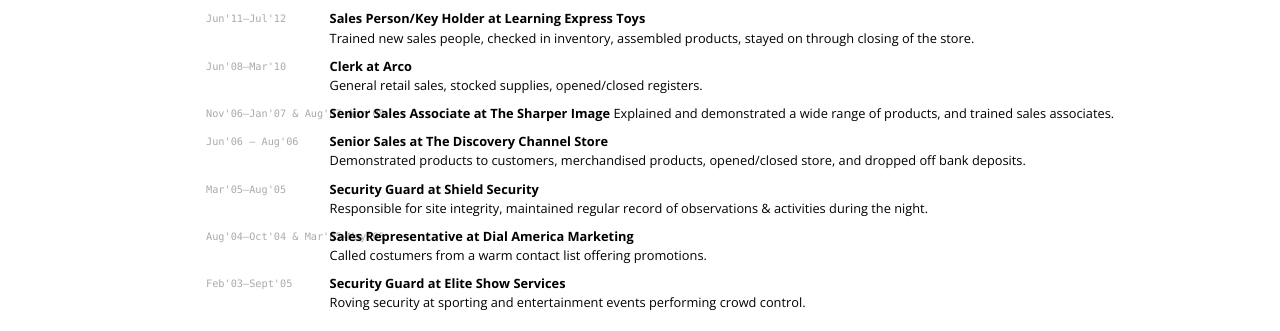
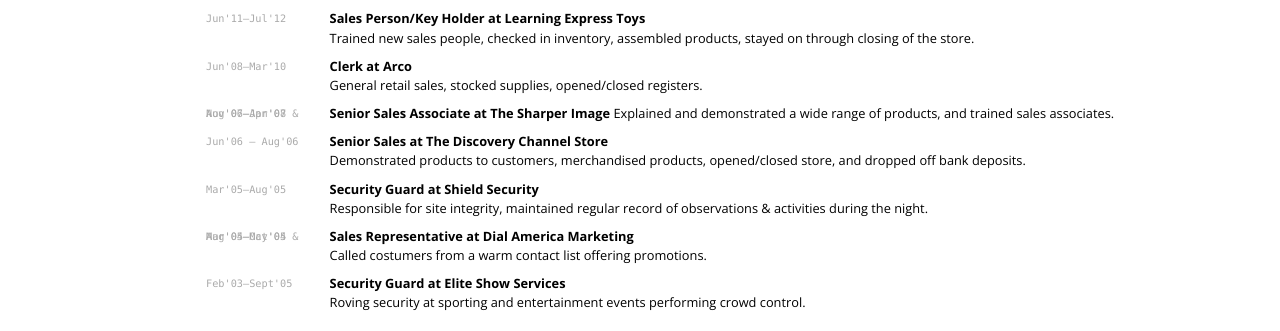
Before and after one commit to bdowlatshahiessf/bdowlatshahiessf.github.io, a Jekyll site: the page built from index.md, in a window 1280 px wide. Shown: the part 1280-1611 px from the top of the page. Built offline with Jekyll 4.4.1, drawn with Linux system fonts in a browser that asks for light colours; nearby versions of some CDN libraries.

```diff
--- a/index.md
+++ b/index.md
@@ -134,7 +134,11 @@ General retail sales, stocked supplies, opened/closed registers.
 
 
 
-`Nov'06–Jan'07 & Aug'07–Apr'08`
+`Nov'06–Jan'07 & `
+
+
+
+`Aug'07–Apr'08`
 
 
 __Senior Sales Associate at The Sharper Image__
@@ -156,7 +160,11 @@ __Security Guard at Shield Security__
 Responsible for site integrity, maintained regular record of observations & activities during the night.
 
 
-`Aug'04–Oct'04 & Mar'05–May'05`
+`Aug'04–Oct'04 & `
+
+
+
+`Mar'05–May'05`
 
 
 __Sales Representative at Dial America Marketing__
```
